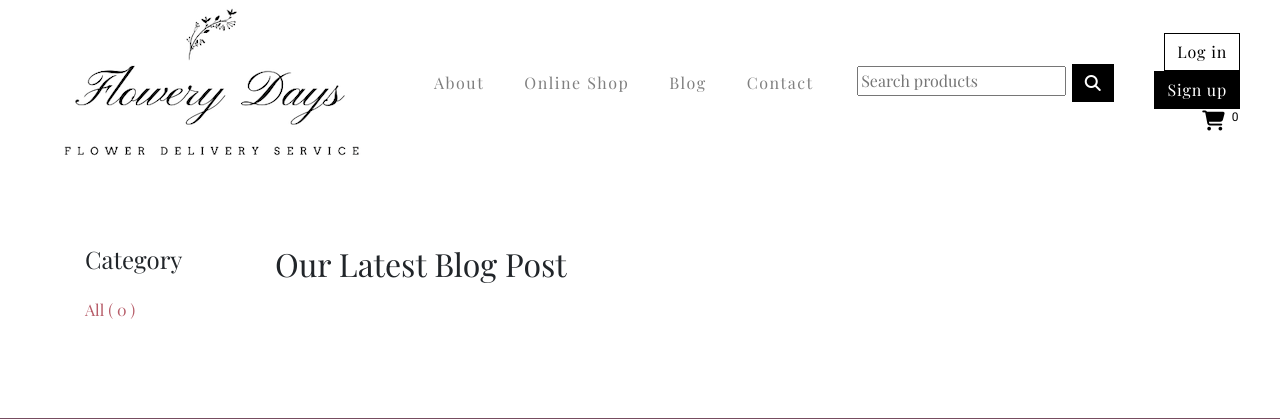
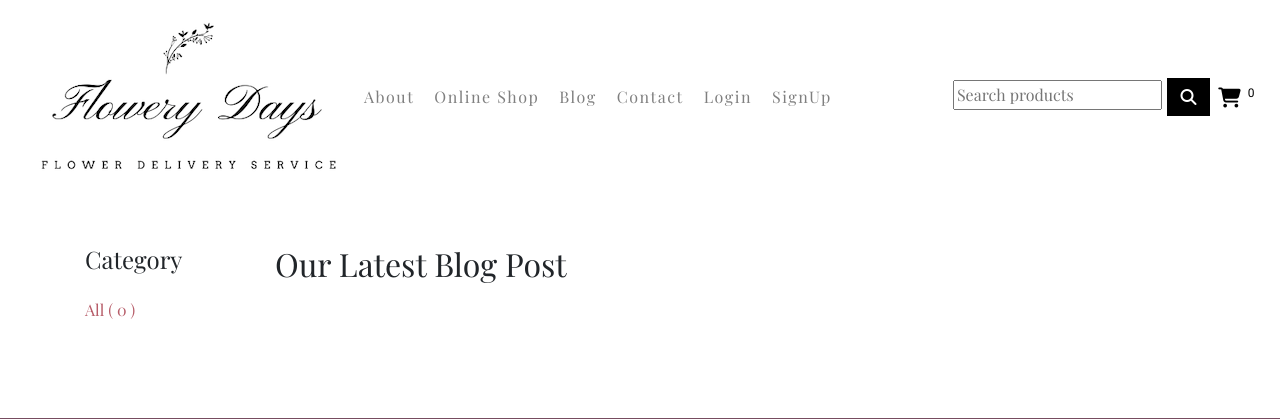
Before and after one commit to AsunaMasuda/FloweryDays, a Django app: page /blog/ in a window 1280 px wide. Shown: the top 419 px of the page. Run offline with Django 3.2, Linux system fonts and the light colour scheme; data that the repository does not hold is empty; parts of the project's set-up code (start-up, migrations or seed data) failed here and were passed over; some libraries are stand-ins or nearby versions.

Commit message:
Fix responsiveness of navbar

```diff
--- a/templates/base.html
+++ b/templates/base.html
@@ -73,29 +73,11 @@
     <!-- Navbar -->
     <header class="header-ex bg-white">
     {% block page_header %} {% endblock %}
-        <div class="container-fluid h-100">
-            <div class="row align-items-center h-100">
-                <div class="col-auto">
-                    <a href="{% url 'home' %}">
-                    <img
-                        id="logo"
-                        class="ml-4 logo-responsive"
-                        src="{% static 'img/home/logo_flowery_days.png' %}"
-                        alt="logo"
-                    />
-                    </a>
-                </div>
         <nav
             id="navber-extension"
-                    class="navbar navbar-expand-md navbar-light bg-white py-3 navber-spacing navber-extension col"
+            class="navbar navbar-expand-lg d-block d-lg-flex navbar-light fixed-top bg-white py-3 navber-spacing"
         >
-                    <a class="navbar-brand" href="{% url 'home' %}">
-                    <img
-                        id="logo-small"
-                        src="{% static 'img/home/small_logo.png' %}"
-                        alt="logo"
-                    />
-                    </a>
+            <div class="d-flex justify-content-between">
                 <button
                 class="navbar-toggler"
                 type="button"
@@ -107,25 +89,15 @@
                 >
                     <span class="navbar-toggler-icon"></span>
                 </button>
-                    <div
-                    class="collapse navbar-collapse my-auto text-right"
-                    id="navbarResponsive"
-                    >
-                        <ul class="navbar-nav">
-                            <li class="nav-item mr-4">
-                                <a class="nav-link" href="{% anchor 'home' 'about' %}">About</a>
-                            </li>
-                            <li class="nav-item mr-4">
-                                <a class="nav-link text-nowrap" href="{% url 'onlineshop' %}">Online Shop</a>
-                            </li>
-                            <li class="nav-item mr-4">
-                                <a class="nav-link" href="{% url 'blog' %}">Blog</a>
-                            </li>
-                            <li class="nav-item mr-4">
-                                <a class="nav-link" href="{% anchor 'home' 'contact' %}">Contact</a>
-                            </li>
-                        </ul>
-                    </div>
+                <!--Logo-->
+                <a href="{% url 'home' %}">
+                    <img
+                        id="brand-logo"
+                        src="{% static 'img/home/logo_flowery_days.png' %}"
+                        alt="logo"
+                    />
+                </a>
+
             {% if request.user.is_authenticated %}
             <div class="dropdown dropdown-extension">
                 <button class="btn dropdown-toggle" type="button" id="dropdownMenuButton" data-toggle="dropdown" aria-haspopup="true" aria-expanded="false">
@@ -141,32 +113,15 @@
             </div>
         {% else %}
 
-                <!--Search bar for larger than medium screen-->
-                <li class="my-auto d-none d-xl-block">
-                    <form class= "form-search" action="{% url 'search_result' %}" method="GET">
-                    <span class="search-block"><input type="text" name="q" placeholder="Search products"></span>
-                    <span class="search-block"><button class="btn btn-colour-1" type="submit"><i class="fas fa-search"></i></button></span>
-                    </form>
-                </li>
-
             <!--Search button for smaller than medium screen-->
-                <button class="btn btn-colour-1 d-block d-xl-none mr-md-3" id="search-button">
+            <button class="btn btn-colour-1 d-block d-lg-none mr-2" id="search-button">
                 <span class="text-center">
                     <i class="fas fa-search"></i>
                 </span>
             </button>
-                <ul class="my-auto text-right">
-                    <li class="mr-4 loginout-buttons">
-                        <a href="{% url 'account_login' %}" class="btn btn-outline" role="button">Log in
-                        </a>
-                    </li>
-                    <li class="mr-4 loginout-buttons">
-                        <a href="{% url 'account_signup' %}" class="btn btn-colour-1" role="button">
-                            Sign up
-                        </a>
-                    </li>
-            {% endif %}
-                    <li class="mr-4 d-inline-block">
+
+            <!--Cart for smaller than medium screen-->
+            <div class="my-auto d-lg-none mr-2">
                 <a href="{% url 'view_cart' %}" class="display-cart">
                     <i
                     class="fa fa-shopping-cart shopping-cart-ex fa-lg"
@@ -177,13 +132,55 @@
                     {% else %} 0 {% endif %}
                     </sup>
                 </a>
+            </div>
+        {% endif %}
+        </div>
+
+        <div class="collapse navbar-collapse my-auto"
+        id="navbarResponsive">
+            <ul class="navbar-nav">
+                <li class="nav-item mr-1">
+                    <a class="nav-link" href="{% anchor 'home' 'about' %}">About</a>
+                </li>
+                <li class="nav-item mr-1">
+                    <a class="nav-link text-nowrap" href="{% url 'onlineshop' %}">Online Shop</a>
+                </li>
+                <li class="nav-item mr-1">
+                    <a class="nav-link" href="{% url 'blog' %}">Blog</a>
+                </li>
+                <li class="nav-item mr-1">
+                    <a class="nav-link" href="{% anchor 'home' 'contact' %}">Contact</a>
+                </li>
+                <li class="nav-item mr-1">
+                    <a class="nav-link" href="{% url 'account_login' %}">Login</a>
+                </li>
+                <li class="nav-item mr-1">
+                    <a class="nav-link" href="{% url 'account_signup' %}">SignUp</a>
                 </li>
             </ul>
+        </div>
+
+        <!--Search bar for larger than medium screen-->
+        <div class="my-auto d-none d-lg-block mr-2">
+            <form class= "form-search" action="{% url 'search_result' %}" method="GET">
+            <span class="search-block"><input type="text" name="q" class="search-input-field" placeholder="Search products"></span>
+            <span class="search-block"><button class="btn btn-colour-1" type="submit"><i class="fas fa-search"></i></button></span>
+            </form>
+        </div>
+        <!--Cart for larger than medium screen-->
+        <div class="my-auto d-none d-lg-block mr-2">
+            <a href="{% url 'view_cart' %}" class="display-cart">
+                <i
+                class="fa fa-shopping-cart shopping-cart-ex fa-lg"
+                aria-hidden="true"
+                ></i>
+                <sup class="item-number">
+                {% if product_count %} {{ product_count }}
+                {% else %} 0 {% endif %}
+                </sup>
+            </a>
+        </div>
     </nav>
-            </div>
-        </div>
-    </header>
-
             <!-- Search bar to show after toggling -->
             <div id="search-bar-small" class="row bg-white my-auto">
                 <div class="col mt-2 mb-2">
@@ -193,7 +190,7 @@
                     </form>
                 </div>
             </div>
-
+    </header>
     {% if messages %}
         <div class="message-container">
             {% for message in messages %}
```
Lines whose indentation alone changed are shown as unchanged.
